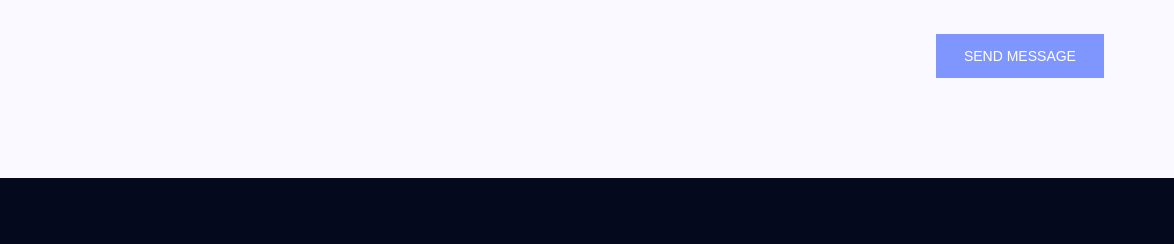
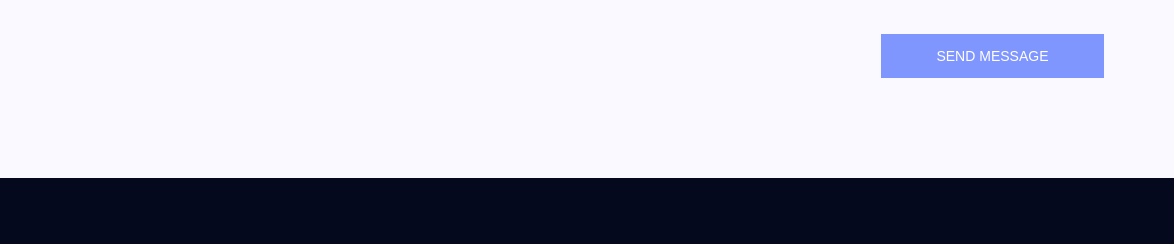
Before and after one commit to front-end-by-rimantas/35-grupe-portfolio-personal, a website with bundled scripts: page pages/contact/index.html in a window 1280 px wide. Shown: the part 1140-1384 px from the top of the page, 106-1280 px from the left. Built offline with nearby package versions, Linux system fonts and the light colour scheme.

Commit message:
button margins

```diff
--- a/css/components/form.css
+++ b/css/components/form.css
@@ -44,8 +44,7 @@
   font-family: 'Poppins', sans-serif;
 }
 .contact-btn {
-  margin-top: 20px;
-  align-self: flex-end;
+  margin: 20px 0 0 137px;
 }
 @media (max-width: 991px) {
   .form {
```
